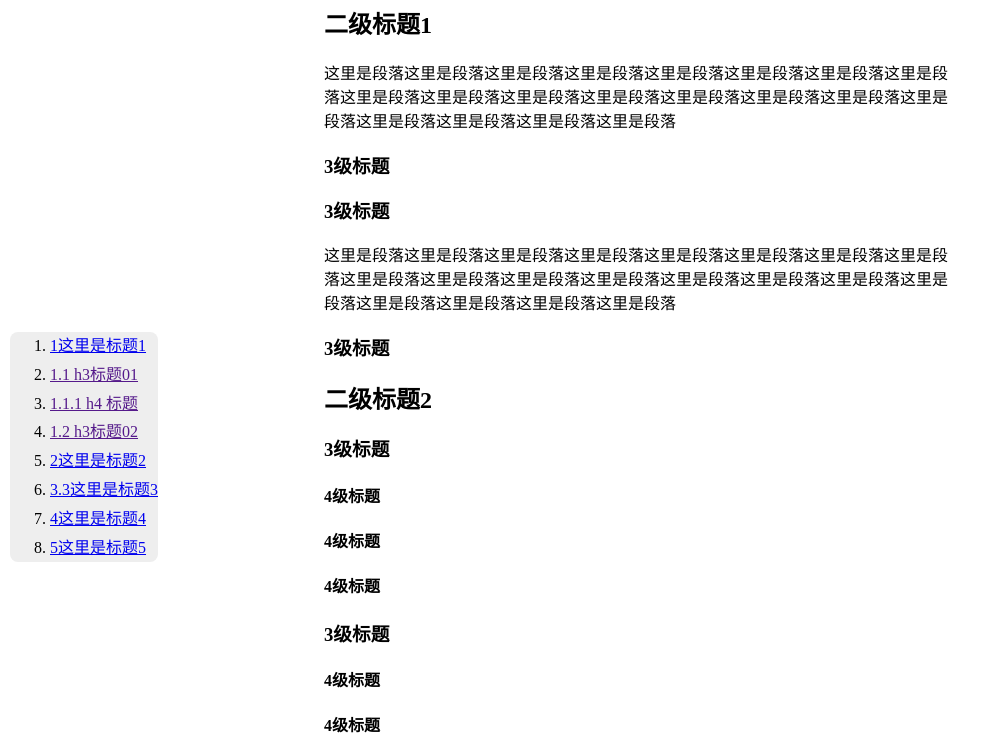
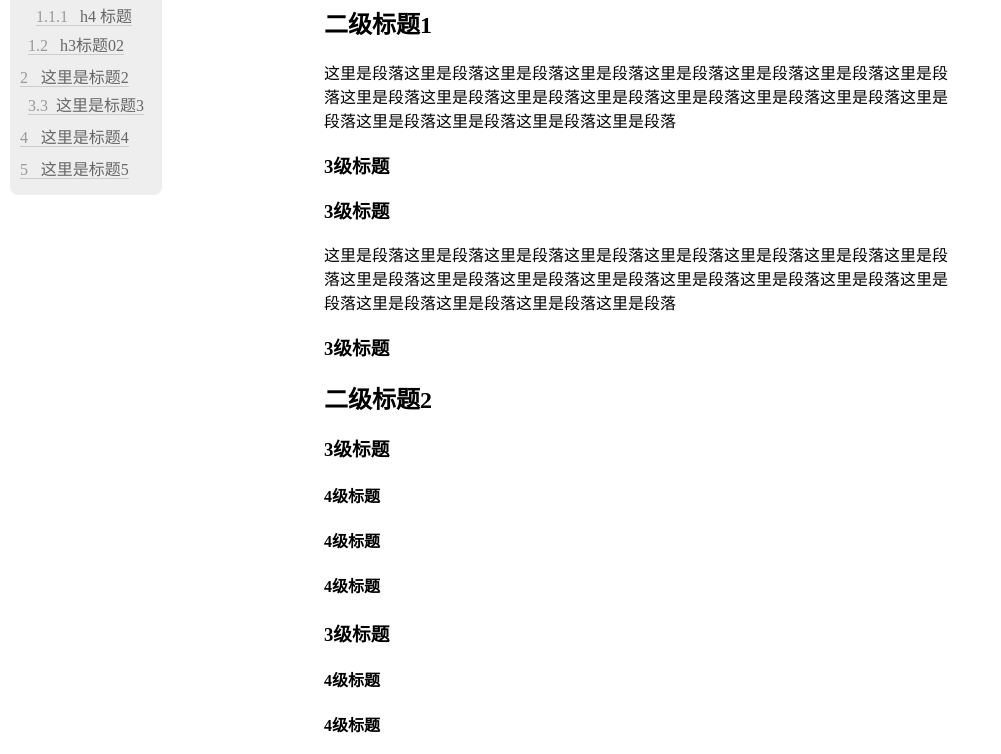
Before and after one commit to microJ/Markdown-TOC-for-blog, a plain HTML site: page demo/index.html in a window 1280 px wide. Shown: the part 84-838 px from the top of the page, without its empty margins (0-1001 px from the left). Drawn offline with Linux system fonts and the light colour scheme; a script that the page names is missing.

Commit message:
改变了样式，配合dom结构重新定义了选择器名称

```diff
--- a/demo/style.css
+++ b/demo/style.css
@@ -8,21 +8,51 @@
 
 #mdTocNav{
     position: fixed;
-    top: 50%;
+    top: 0;
     left: 10px;
     /*width: 200px;*/
     border-radius: .5em;
     background: #eee;
+    list-style-type: none;
+    padding: 10px;
+}
 
-}
-#mdTocNav ul,#mdTocNav ol{
-    padding: 0 10px;
-    list-style-type: none;
-}
 #mdTocNav li{
     line-height: 1.8;
 }
-#mdTocNav ol li a{
-    /*text-decoration: none;*/
-    color: #444;
+
+.mdh2{
+    padding: 0.2em 0 0;
 }
+.mdh3 {
+     padding: 0 .5em;
+ }
+.mdh4 {
+    padding: 0 1em;
+}
+.mdh5 {
+    padding: 0 1.5em;
+}
+.mdh6 {
+    padding: 0 2em;
+}
+
+#mdTocNav a{
+    color: #666;
+    text-decoration: none;
+    border-bottom: 1px solid #ccc;
+
+}
+.mdh2 a{
+    color: #333;
+}
+
+.nav-number{
+    margin-right: .5em;
+    color: #999;
+}
+.mdh2 .nav-number{
+    margin-right: 0.8em;
+}
+.nav-text{
+}
```
